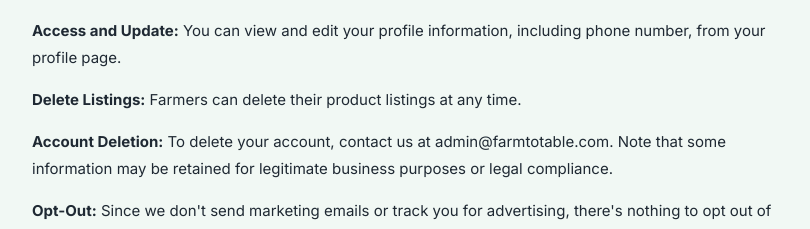
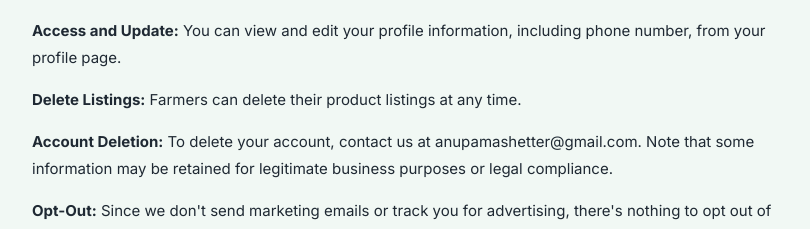
Before and after one commit to sanjanb/k-tech-nain, a Next.js app: page /privacy in a window 1280 px wide. Shown: the part 2680-2909 px from the top of the page, without its empty margins (228-1038 px from the left). Built offline with nearby package versions, Linux system fonts and the light colour scheme; no server answers.

Commit message:
Update contact email across multiple files to reflect new address

```diff
--- a/app/privacy/page.jsx
+++ b/app/privacy/page.jsx
@@ -214,7 +214,7 @@ export default function PrivacyPage() {
           </p>
           <p>
             <strong>Account Deletion:</strong> To delete your account, contact
-            us at admin@farmtotable.com. Note that some information may be
+            us at anupamashetter@gmail.com. Note that some information may be
             retained for legitimate business purposes or legal compliance.
           </p>
           <p>
--- a/app/terms/page.jsx
+++ b/app/terms/page.jsx
@@ -202,7 +202,7 @@ export default function TermsPage() {
           </h2>
           <p>
             For questions about these terms, contact us at:
-            admin@farmtotable.com
+            anupamashetter@gmail.com
           </p>
         </section>
 
--- a/components/Footer.jsx
+++ b/components/Footer.jsx
@@ -218,7 +218,7 @@ export default function Footer() {
                 Contact
               </p>
               <a
-                href="mailto:sanjanacharaya1234@gmail.com"
+                href="mailto:anupamashetter@gmail.com"
                 style={{
                   fontSize: 14,
                   color: "var(--color-text-secondary)",
```
Also changed, not shown: 1 other file (tests, documents, lock files or other folders).
